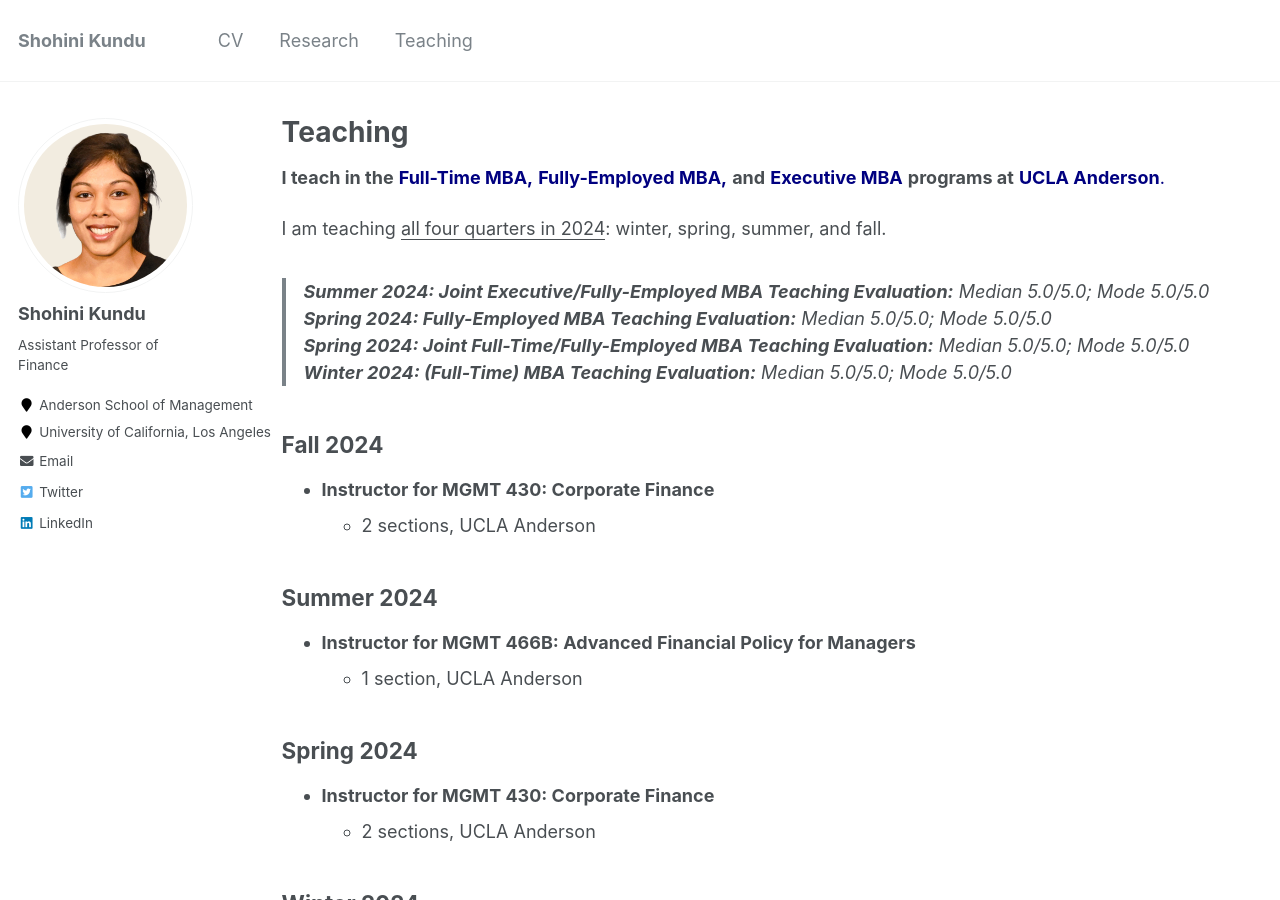
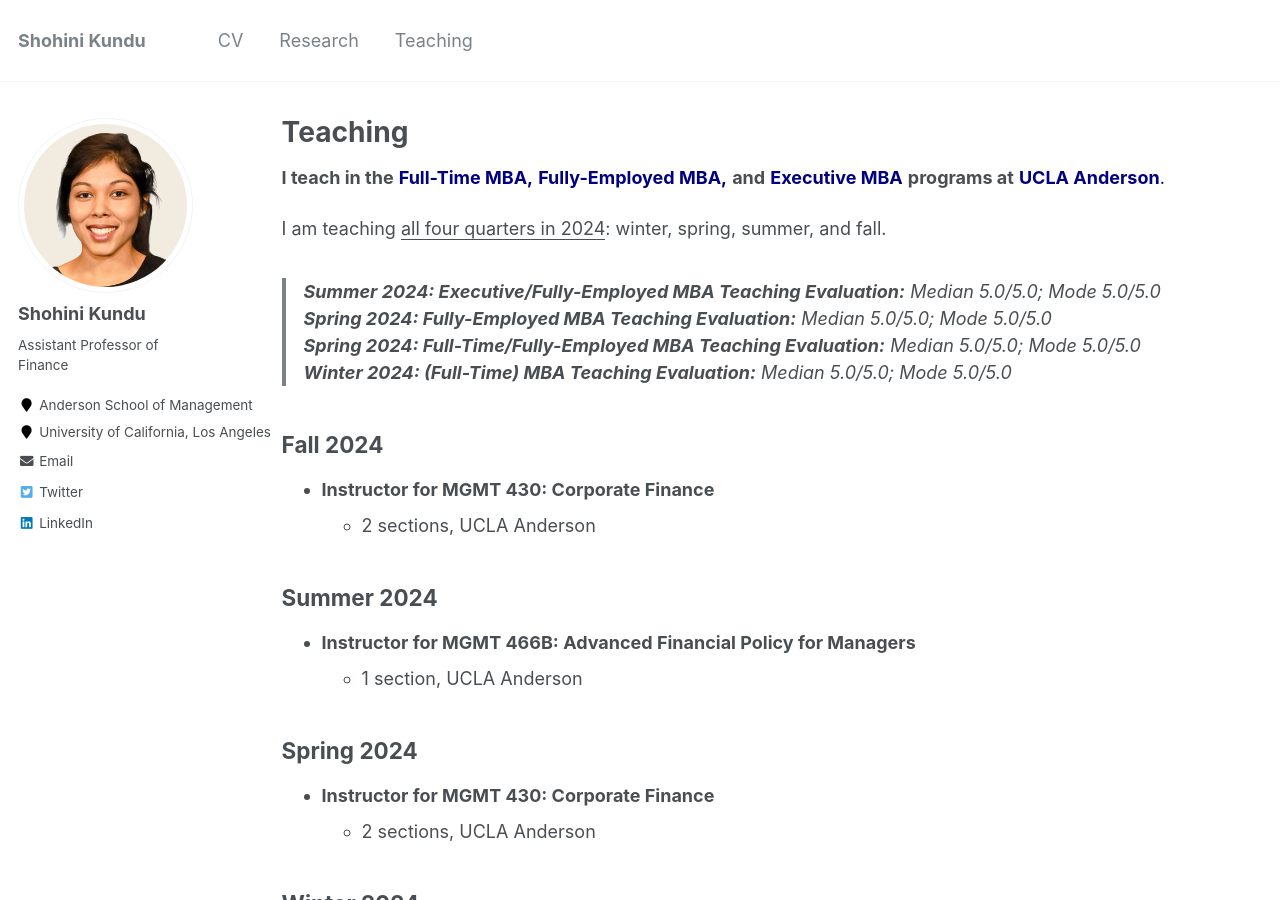
Before and after one commit to shohinikundu/shohinikundu.github.io, a Jekyll site: the page built from _pages/teaching.md, in a window 1280 px wide and 900 px high. Built offline with Jekyll 4.4.1, drawn with Linux system fonts in a browser that asks for light colours.

Commit message:
Update teaching.md

```diff
--- a/_pages/teaching.md
+++ b/_pages/teaching.md
@@ -8,9 +8,9 @@ author_profile: true
 
 I am teaching <ins>all four quarters in 2024</ins>: winter, spring, summer, and fall.
 
-> **Summer 2024: Joint Executive/Fully-Employed MBA Teaching Evaluation:** Median 5.0/5.0; Mode 5.0/5.0\
+> **Summer 2024: Executive/Fully-Employed MBA Teaching Evaluation:** Median 5.0/5.0; Mode 5.0/5.0\
 > **Spring 2024: Fully-Employed MBA Teaching Evaluation:** Median 5.0/5.0; Mode 5.0/5.0\
-> **Spring 2024: Joint Full-Time/Fully-Employed MBA Teaching Evaluation:** Median 5.0/5.0; Mode 5.0/5.0\
+> **Spring 2024: Full-Time/Fully-Employed MBA Teaching Evaluation:** Median 5.0/5.0; Mode 5.0/5.0\
 > **Winter 2024: (Full-Time) MBA Teaching Evaluation:** Median 5.0/5.0; Mode 5.0/5.0
 
 ## Fall 2024
```
